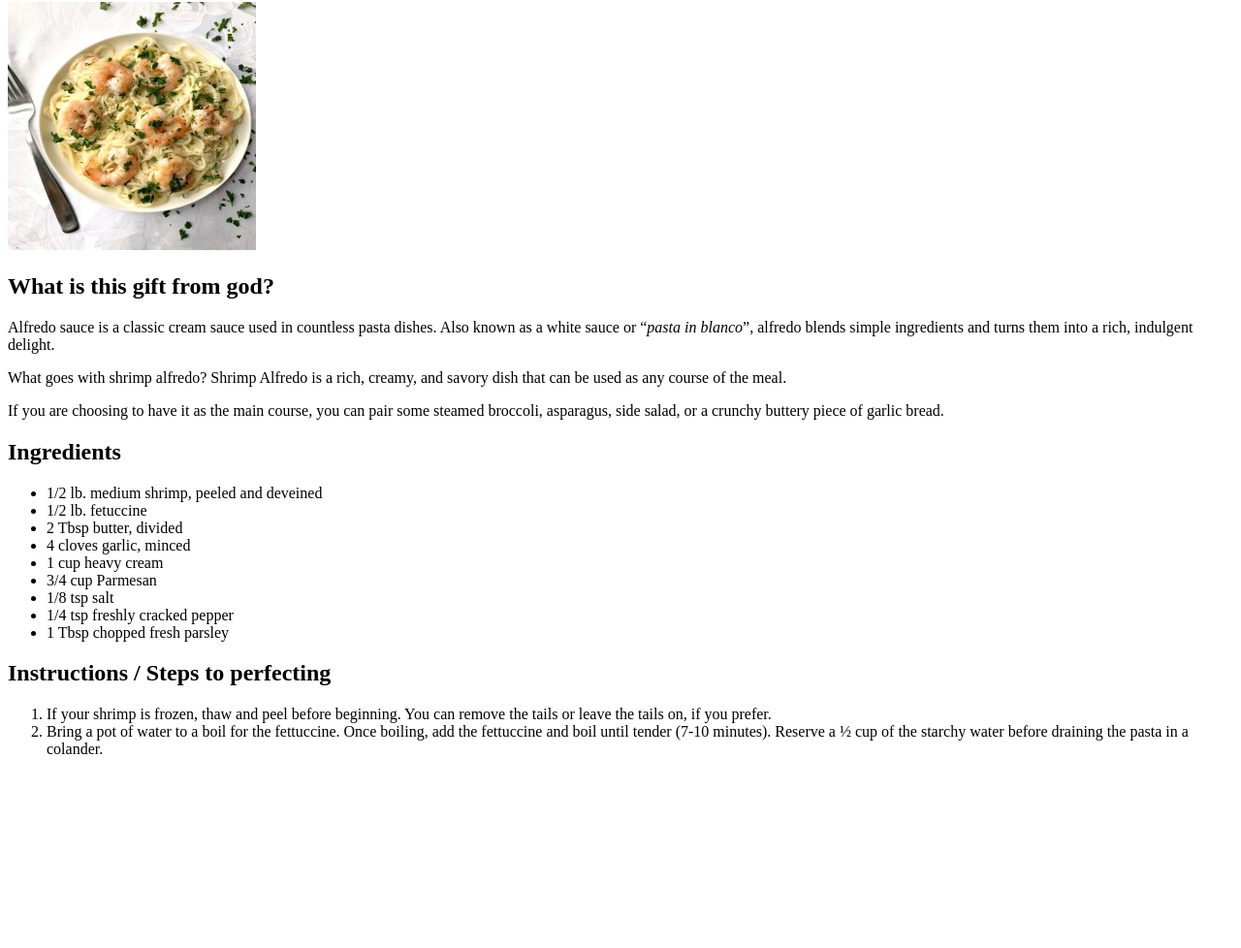
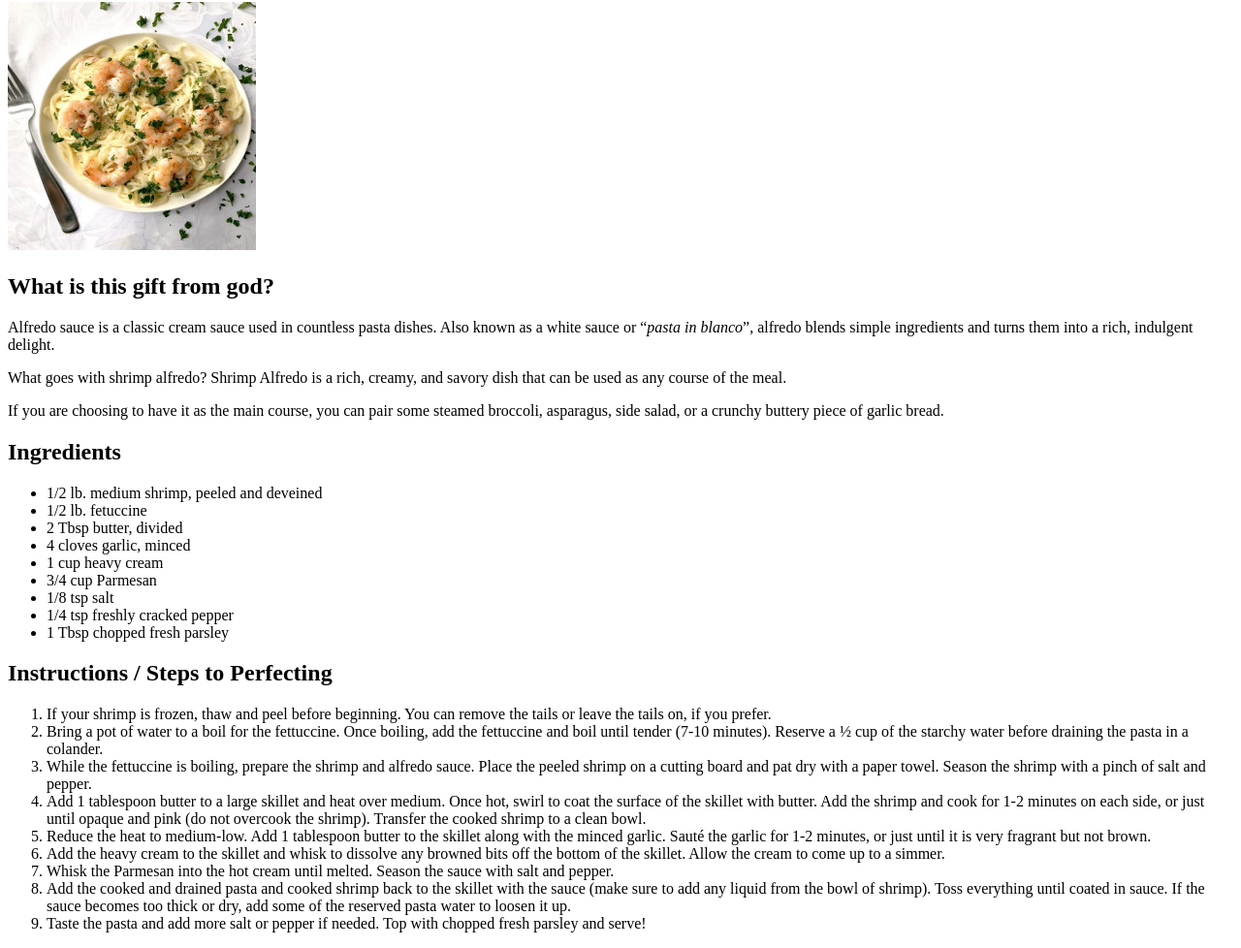
Before and after one commit to Rezlam688/odin-recipes, a plain HTML site: page recipes/sap.html in a window 1280 px wide. Shown: the part 78-1056 px from the top of the page at 97% size. Before the commit the page ends 876 px from the top, so only its background shows below. Drawn offline with Linux system fonts and the light colour scheme.

Commit message:
listed recipes

```diff
--- a/recipes/sap.html
+++ b/recipes/sap.html
@@ -32,17 +32,52 @@
                 <li>1 Tbsp chopped fresh parsley</li>
             </ul>
 
-            <h2>Instructions / Steps to perfecting</h2>
+            <h2>Instructions / Steps to Perfecting</h2>
             <ol>
                 <li>
                     If your shrimp is frozen, thaw and peel before beginning.
                     You can remove the tails or leave the tails on, if you prefer.
             </li>
+
             <li>
 
 Bring a pot of water to a boil for the fettuccine. Once boiling, add the fettuccine and boil until tender (7-10 minutes).
 Reserve a ½ cup of the starchy water before draining the pasta in a colander.
             </li>
+
+            <li>While the fettuccine is boiling, prepare the shrimp and alfredo sauce.
+                Place the peeled shrimp on a cutting board and pat dry with a paper towel.
+                Season the shrimp with a pinch of salt and pepper.</li>
+
+                <li>
+                    Add 1 tablespoon butter to a large skillet and heat over medium. Once hot, swirl to coat the surface of the skillet with butter. Add the shrimp and cook for 1-2 minutes on each side, or just until opaque and pink (do not overcook the shrimp).
+                    Transfer the cooked shrimp to a clean bowl.
+                </li>
+
+                <li>
+                    Reduce the heat to medium-low. Add 1 tablespoon butter to the skillet along with the minced garlic.
+                    Sauté the garlic for 1-2 minutes, or just until it is very fragrant but not brown.
+                </li>
+
+            <li>
+Add the heavy cream to the skillet and whisk to dissolve any browned bits
+off the bottom of the skillet.
+Allow the cream to come up to a simmer.
+            </li>
+
+            <li>
+                Whisk the Parmesan into the hot cream until melted. Season the sauce with salt and pepper.
+            </li>
+
+            <li>
+                Add the cooked and drained pasta and cooked shrimp back to the skillet with the sauce (make sure to add any liquid from the bowl of shrimp).
+                Toss everything until coated in sauce.
+                If the sauce becomes too thick or dry, add some of the reserved pasta water to loosen it up.
+            </li>
+
+            <li>
+                Taste the pasta and add more salt or pepper if needed. Top with chopped fresh parsley and serve!
+            </li>
         </ol>
 </body>
 </html>
```
Also changed, not shown: index.html (+7 -1 lines).
